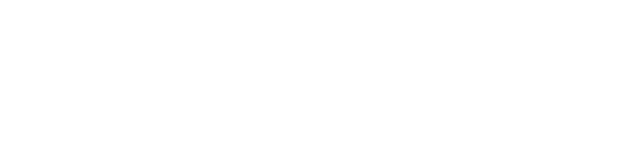
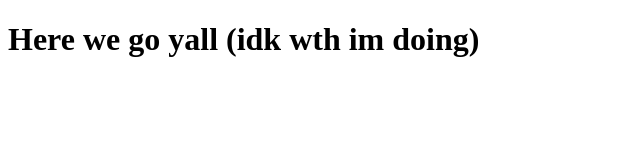
Before and after one commit to kyap2/Tetris-2.0, a plain HTML site: page html/main.html in a window 1280 px wide. Shown: the whole page, without its empty margins (0-640 px from the left). Drawn offline with Linux system fonts and the light colour scheme.

Commit message:
changing html header 1

```diff
--- a/html/main.html
+++ b/html/main.html
@@ -4,6 +4,9 @@
     <meta charset="UTF-8">
     <meta name="viewport" content="width=device-width, initial-scale=1.0">
     <title>Tetris</title>
+    <h1>
+        Here we go yall (idk wth im doing)
+    </h1>
 </head>
 <body>
 
```
